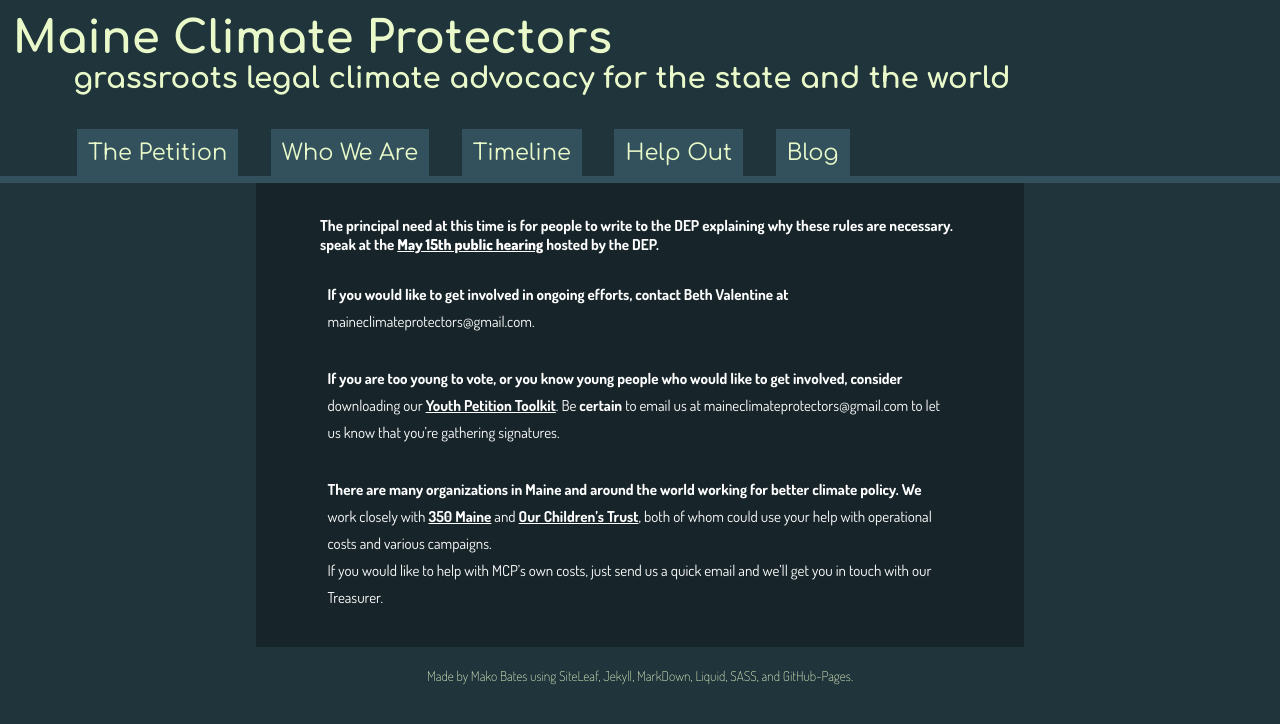
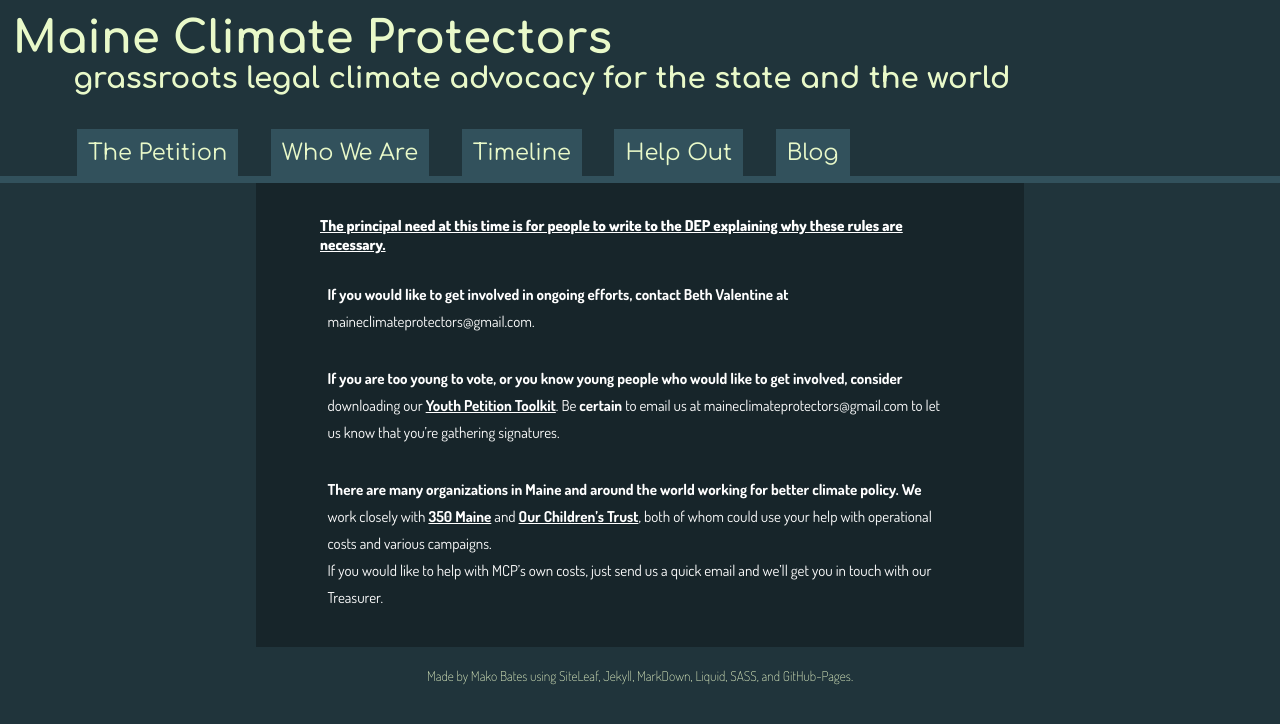
Before and after one commit to ShapeOfMatter/maine-climate-protectors, a Jekyll site: the page built from support.markdown, in a window 1280 px wide. Shown: the top 724 px of the page. Built offline with Jekyll 4.4.1, drawn with Linux system fonts in a browser that asks for light colours.

Commit message:
Updated Now Is The Time For Written Comments and 1 other file

```diff
--- a/support.markdown
+++ b/support.markdown
@@ -3,7 +3,7 @@
 date: 2017-12-13 15:14:00 -05:00
 ---
 
-#### The principal need at this time is for people to write to the DEP explaining why these rules are necessary. speak at the [May 15th public hearing]({{ "/posts/dep-hearing-may-15th/" | relative_url }}) hosted by the DEP.
+#### [The principal need at this time is for people to write to the DEP explaining why these rules are necessary.]({{"maine-climate-protectors.org/posts/now-is-the-time-for-written-comments/" | relative_url}} "Write to the DEP.")
 
 If you would like to get involved in ongoing efforts, contact Beth Valentine at {{ site.contact_email }}.
 
```
Also changed, not shown: _posts/2018-05-18-now-is-the-time-for-written-comments.markdown (added, +18 -0 lines).
